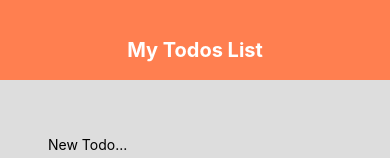
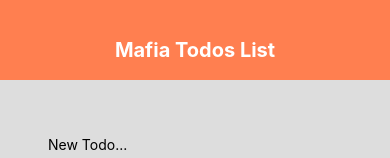
Before and after one commit to suppcuti/Nhom_Mafia_AppCuoiKy, a React Native app: screen / in a window 390 px wide. Shown: the top 158 px of the page. Built offline with nearby package versions, Linux system fonts and the light colour scheme.

Commit message:
added first file in the new branch

```diff
--- a/Class/Header.js
+++ b/Class/Header.js
@@ -4,7 +4,7 @@
 export default function Header(){
     return  (
         <View style={styles.header}>
-            <Text style={styles.title}> My Todos List </Text>
+            <Text style={styles.title}> Mafia Todos List </Text>
         </View>
     )
 }
```
Also changed, not shown: 1 other file (tests, documents, lock files or other folders).
